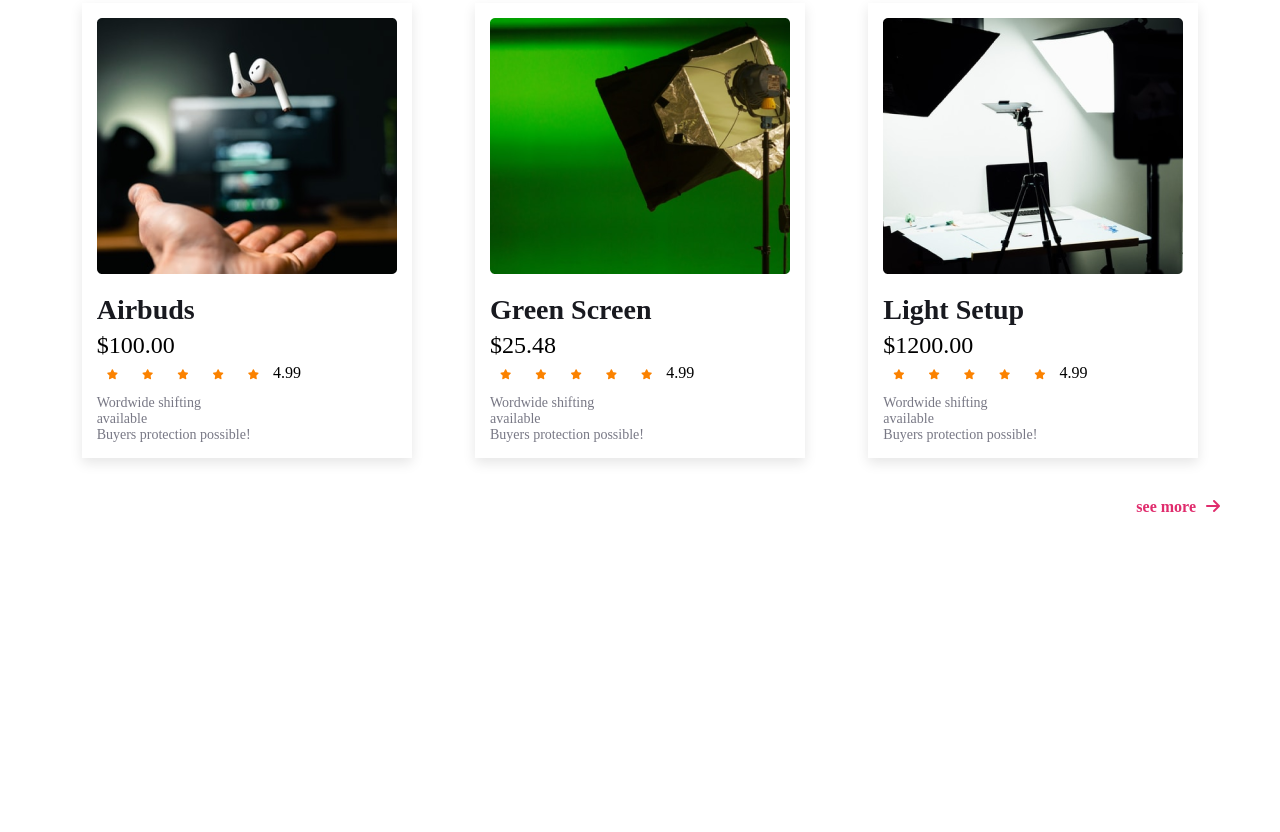
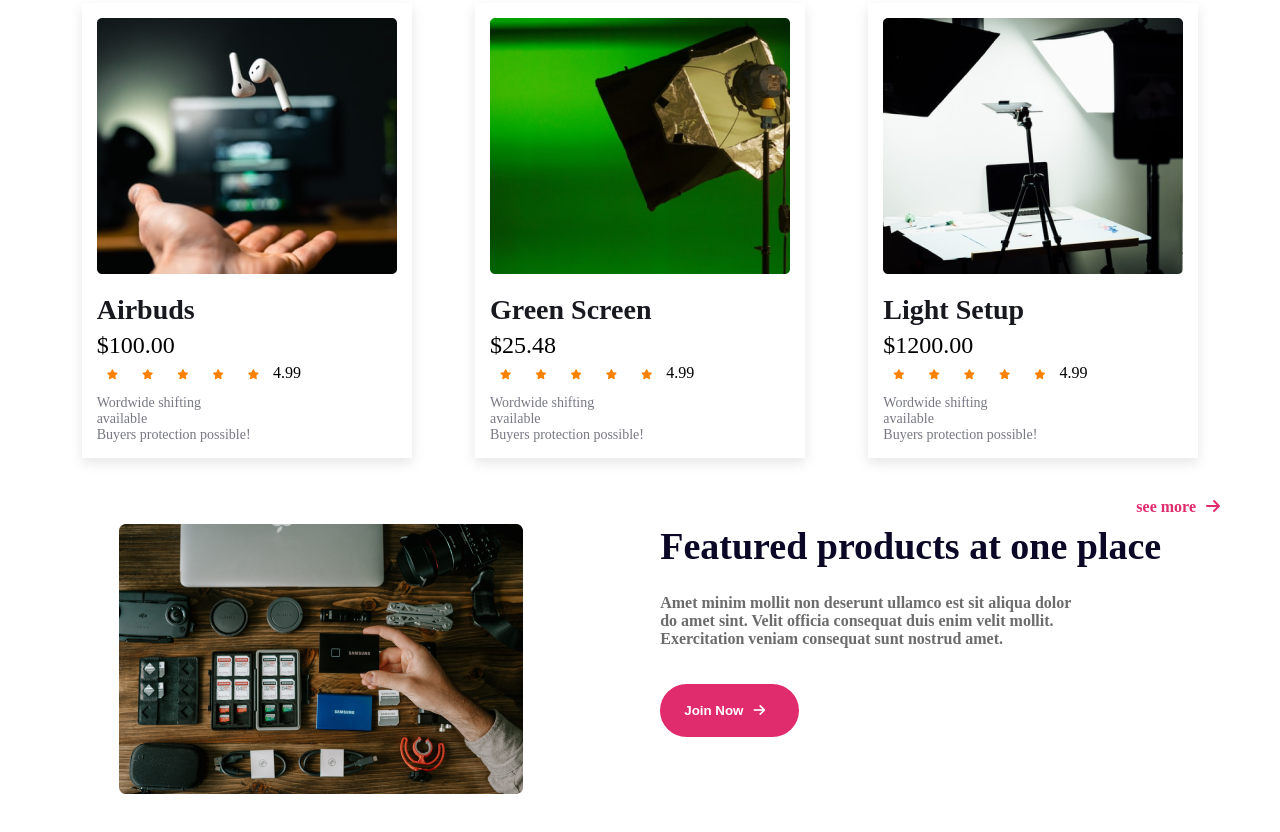
Before and after one commit to sorifulalam/influncer-gears-design, a plain HTML site: page index.html in a window 1280 px wide. Shown: the part 1904-2736 px from the top of the page. Before the commit the page ends 2478 px from the top, so only its background shows below. Drawn offline with Linux system fonts and the light colour scheme.

Commit message:
future products complete

```diff
--- a/css/style.css
+++ b/css/style.css
@@ -134,3 +134,20 @@ nav ul li a {
   text-decoration: none;
   color: #e02c6d;
 }
+/* future products at one place section design */
+.future-products{
+    display: flex;
+    justify-content: space-around;
+}
+.future-titel{
+    font-size: 38px;
+    font-weight: 700;
+    color: #0A0826;
+    margin-bottom: 26px;
+}
+.future-description{
+    font-size: 16px;
+    font-weight: 700;
+    color:#6C6C6C;
+    margin-bottom: 36px;
+}
--- a/index.html
+++ b/index.html
@@ -205,8 +205,23 @@
             <p class="see-more"><a href="#">see more<i class="fa-solid fa-arrow-right"></i></a></i></p>
         </section>
         <!-- future products at on place section -->
+        <section>
+            <div class="future-products">
+                <div class="future-img">
+                    <img src="./img/gear.png" alt="">
+                </div>
+                <div class="future-header">
+                    <h1 class="future-titel">
+                        Featured products at one place
+                    </h1>
+                    <p class="future-description">Amet minim mollit non deserunt ullamco est sit aliqua dolor <br> do amet sint. Velit officia consequat duis enim velit mollit. <br> Exercitation veniam consequat sunt nostrud amet.</p>
+                    <button class="primary-btn">Join Now<i class="fa-solid fa-arrow-right"></i></button>
+                </div>
+            </div>
+        </section>
+    </main>
+    <footer>
 
-    </main>
-    <footer></footer>
+    </footer>
   </body>
 </html>
```
